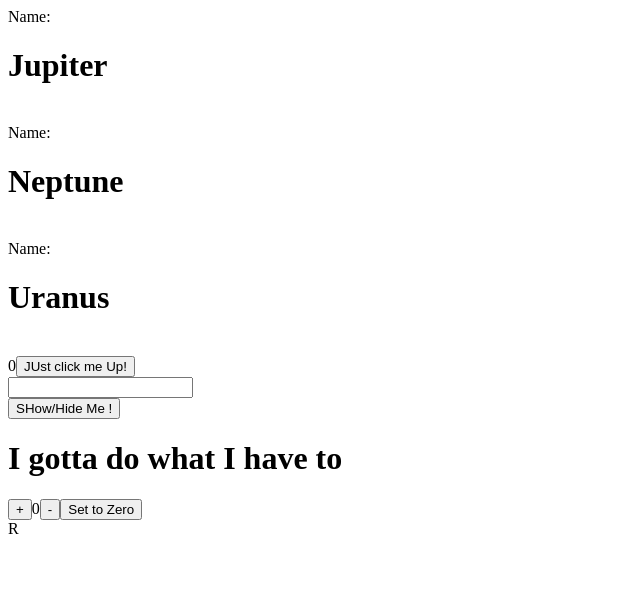
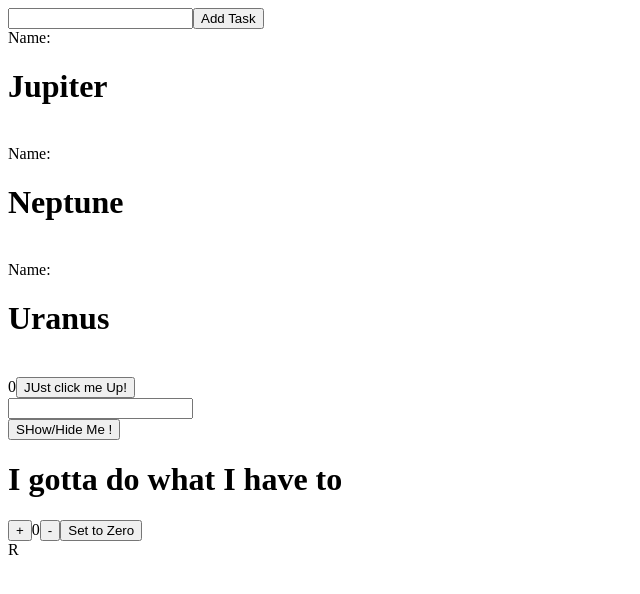
Before and after one commit to Cherrypick14/all_react_practices, a React (Create React App) app: page / in a window 1280 px wide. Shown: the top 594 px of the page, without its empty margins (0-640 px from the left). Built offline with nearby package versions, Linux system fonts and the light colour scheme.

Commit message:
add todo component

```diff
--- a/src/App.js
+++ b/src/App.js
@@ -5,11 +5,13 @@ import Textchanger from "./components/textchanger";
 import Colortext from "./components/colortext";
 import Newcounter from "./components/newcounter";
 import Rtxe from "./components/rtxe";
+import Todolist from "./components/todolist";
 
 function App() {
   return (
     <div className="App">
       <>
+      <Todolist />
       <Planets />
       <Counter />
       <Textchanger />
```
